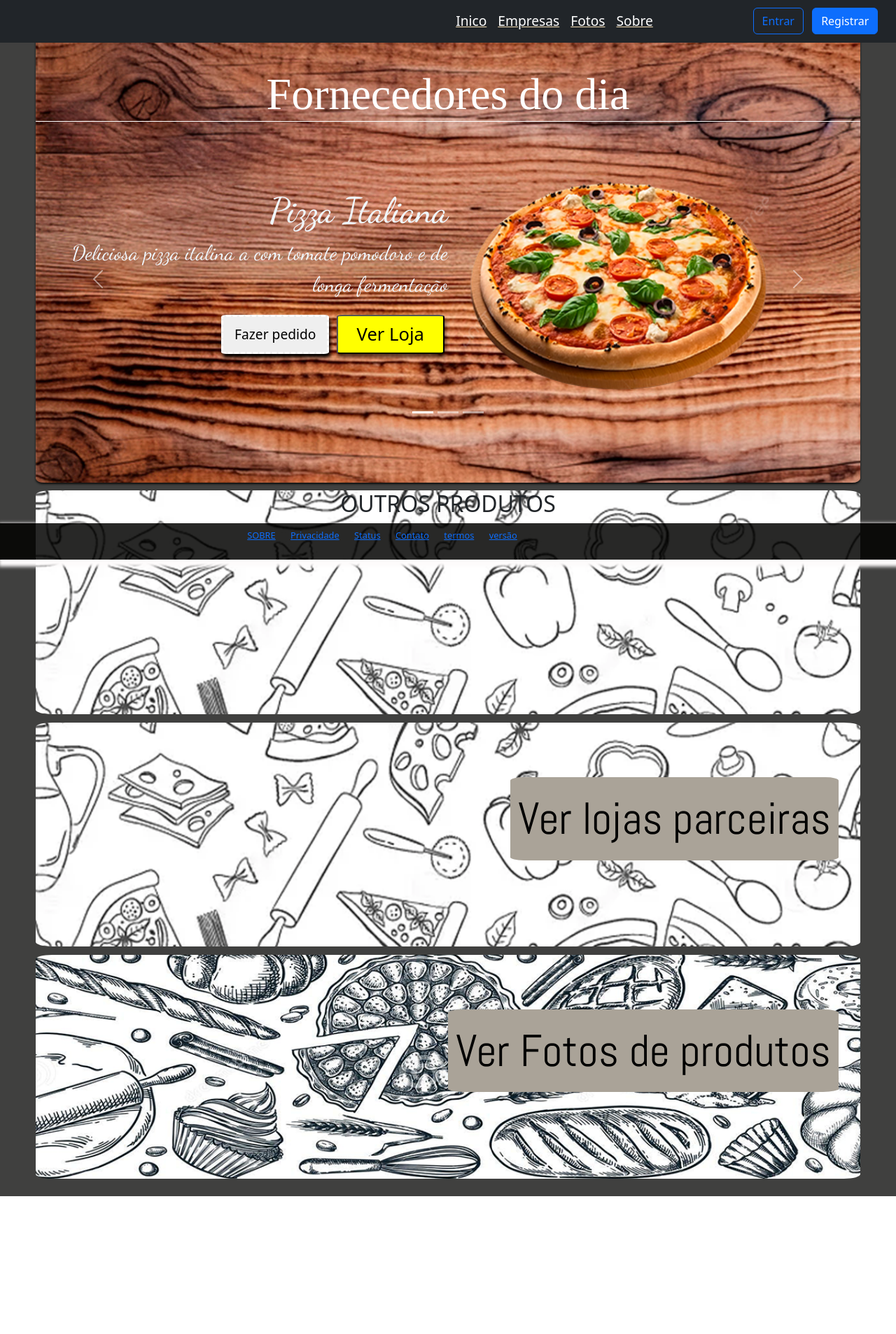
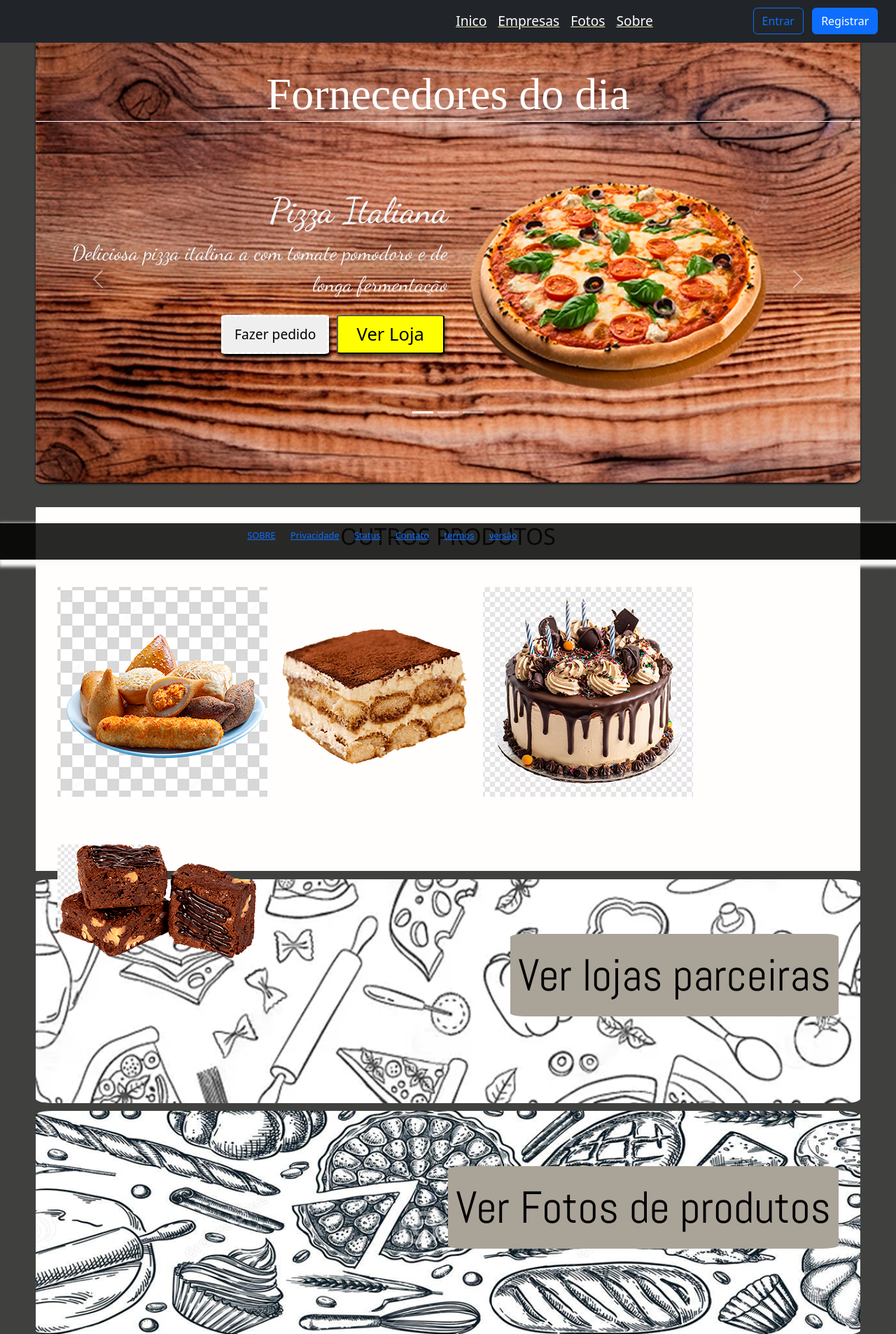
Before and after one commit to xKuth/Projeto_padaria-django, a Django app: page / in a window 1280 px wide. Shown: the top 1907 px of the page at 70% size. Before the commit the page ends 1710 px from the top, so only its background shows below. Run offline with Django 5.2, Linux system fonts and the light colour scheme; some libraries are stand-ins or nearby versions.

Commit message:
add imgs on static files on page 001 and css style on section outher products add on descktop css file

```diff
--- a/Projeto_padaria/parceiros/static/css/desktop.css
+++ b/Projeto_padaria/parceiros/static/css/desktop.css
@@ -127,8 +127,15 @@ img#pizza_anuciment{
     height: 7vh;
 }
 /* Outer produts section */
+.main_outher_products{
+    margin-top: 3%;
+    padding-top: 2%;
+    background-color: rgb(255, 254, 252);
+    height: 65vh;
+}
 h2.title_produts{
     text-align: center;
+    padding-bottom: 4%;
 }
 
 /* Mid section annoucement */
--- a/Projeto_padaria/parceiros/templates/html/pagina01.html
+++ b/Projeto_padaria/parceiros/templates/html/pagina01.html
@@ -96,14 +96,15 @@
 
         </section><!-- End section for annouciment carrocel -->
 
-        <section class="mid_main_anouciment"><!-- Section outher products -->
+        <section class="main_outher_products"><!-- Section outher products -->
 
             <div class="container">
                 <h2 class="title_produts">OUTROS PRODUTOS</h2>
                 <div class="our_produts">
-                    <img src="" alt="">
-                    <img src="" alt="">
-                    <img src="" alt="">
+                    <img src="{% static '/imgs/salgados.png' %}" alt="">
+                    <img src="{% static '/imgs/tiramisu.png' %}" alt="">
+                    <img src="{% static '/imgs/bolo.png' %}" alt="">
+                    <img src="{% static '/imgs/brownie.png' %}" alt="">
                 </div>
             </div>
         </section><!-- End Section outher products -->
```
